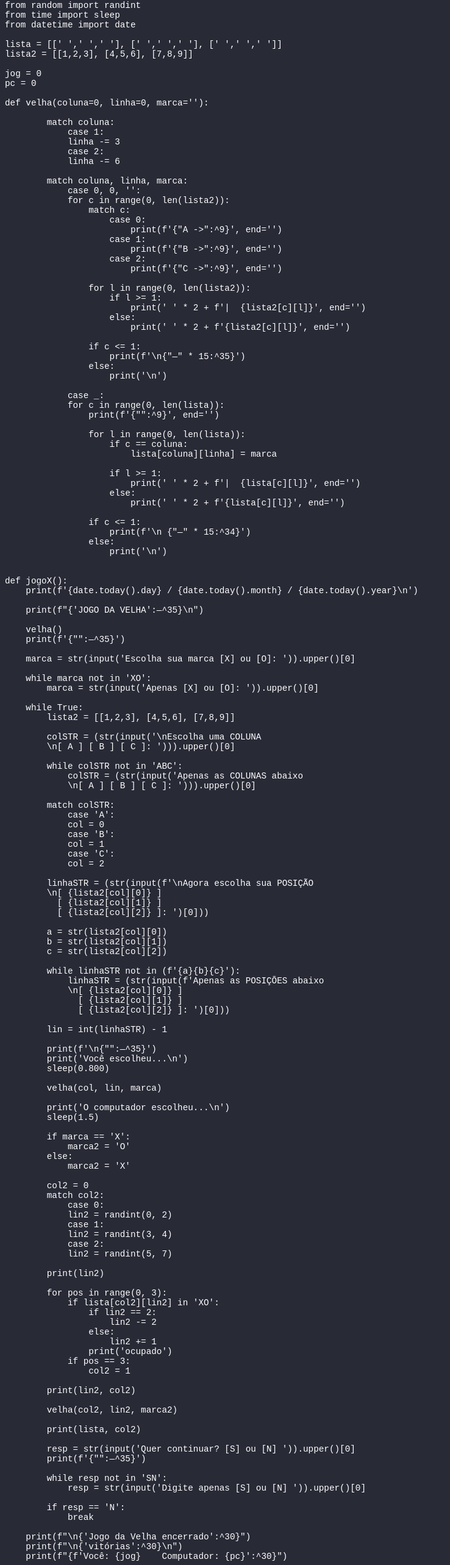
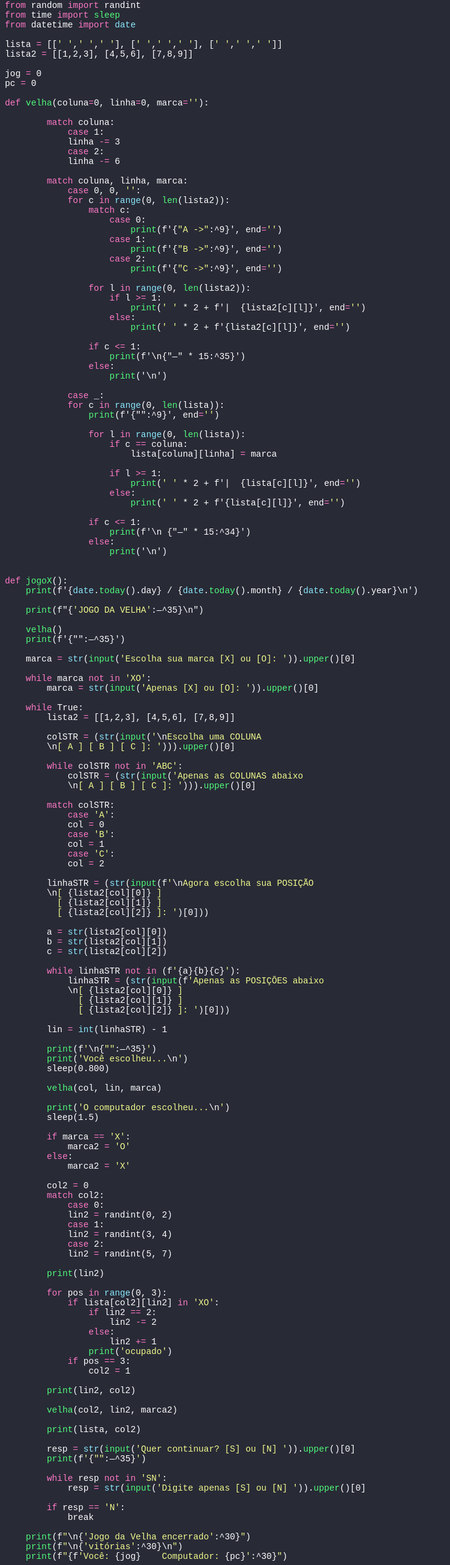
Before and after one commit to henrygoncalvess/Projetos, a plain HTML site: page jogo_velha/cod_python/cod.html in a window 1280 px wide. Shown: the part 13-2580 px from the top of the page at 61% size, without its empty margins (0-738 px from the left). Drawn offline with Linux system fonts and the light colour scheme.

Commit message:
cores no código Pyhton

```diff
--- a/jogo_velha/cod_python/cod.html
+++ b/jogo_velha/cod_python/cod.html
@@ -12,180 +12,192 @@
             font-size: 1.1em;
         }
 
-        #rosa{
+        i{
+            font-style: normal;
+        }
+
+        #r{
             color: #FF79C6;
         }
 
-        #verde{
+        #v{
             color: #50FA7B;
+        }
+
+        #a{
+            color: #8BE9FD;
+        }
+
+        #am{
+            color: #F1FA8C;
         }
     </style>
 </head>
 <body>
     <pre>
-from random import randint
-from time import sleep
-from datetime import date
+<i id="r">from</i> random <i id="r">import</i> randint
+<i id="r">from</i> time <i id="r">import</i> <i id="v">sleep</i>
+<i id="r">from</i> datetime <i id="r">import</i> <i id="a">date</i>
 
-lista = [[' ',' ',' '], [' ',' ',' '], [' ',' ',' ']]
-lista2 = [[1,2,3], [4,5,6], [7,8,9]]
+lista <i id="r">=</i> [[<i id="am">' '</i>,<i id="am">' '</i>,<i id="am">' '</i>], [<i id="am">' '</i>,<i id="am">' '</i>,<i id="am">' '</i>], [<i id="am">' '</i>,<i id="am">' '</i>,<i id="am">' '</i>]]
+lista2 <i id="r">=</i> [[1,2,3], [4,5,6], [7,8,9]]
 
-jog = 0
-pc = 0
+jog <i id="r">=</i> 0
+pc <i id="r">=</i> 0
 
-def velha(coluna=0, linha=0, marca=''):
+<i id="r">def</i> <i id="v">velha</i>(coluna<i id="r">=</i>0, linha<i id="r">=</i>0, marca<i id="r">=</i><i id="am">''</i>):
 
-        match coluna:
-            case 1:
-            linha -= 3
-            case 2:
-            linha -= 6
+        <i id="r">match</i> coluna:
+            <i id="r">case</i> 1:
+            linha <i id="r">-=</i> 3
+            <i id="r">case</i> 2:
+            linha <i id="r">-=</i> 6
 
-        match coluna, linha, marca:
-            case 0, 0, '':
-            for c in range(0, len(lista2)):
-                match c:
-                    case 0:
-                        print(f'{"A ->":^9}', end='')
-                    case 1:
-                        print(f'{"B ->":^9}', end='')
-                    case 2:
-                        print(f'{"C ->":^9}', end='')
+        <i id="r">match</i> coluna, linha, marca:
+            <i id="r">case</i> 0, 0, <i id="am">''</i>:
+            <i id="r">for</i> c<i id="r"> in </i><i id="a">range</i>(0, <i id="v">len</i>(lista2)):
+                <i id="r">match</i> c:
+                    <i id="r">case</i> 0:
+                        <i id="v">print</i>(f'{<i id="am">"A ->"</i>:^9}', end<i id="r">=</i><i id="am">''</i>)
+                    <i id="r">case</i> 1:
+                        <i id="v">print</i>(f'{<i id="am">"B ->"</i>:^9}', end<i id="r">=</i><i id="am">''</i>)
+                    <i id="r">case</i> 2:
+                        <i id="v">print</i>(f'{<i id="am">"C ->"</i>:^9}', end<i id="r">=</i><i id="am">''</i>)
 
-                for l in range(0, len(lista2)):
-                    if l >= 1:
-                        print(' ' * 2 + f'|  {lista2[c][l]}', end='')
-                    else:
-                        print(' ' * 2 + f'{lista2[c][l]}', end='')
+                <i id="r">for</i> l<i id="r"> in </i><i id="a">range</i>(0, <i id="v">len</i>(lista2)):
+                    <i id="r">if</i> l <i id="r">>=</i> 1:
+                        <i id="v">print</i>(<i id="am">' '</i> * 2 + f'|  {lista2[c][l]}', end<i id="r">=</i><i id="am">''</i>)
+                    <i id="r">else</i>:
+                        <i id="v">print</i>(<i id="am">' '</i> * 2 + f'{lista2[c][l]}', end<i id="r">=</i><i id="am">''</i>)
 
-                if c <= 1:
-                    print(f'\n{"—" * 15:^35}')
-                else:
-                    print('\n')
+                <i id="r">if</i> c <i id="r"><=</i> 1:
+                    <i id="v">print</i>(f'\n{"—" * 15:^35}')
+                <i id="r">else</i>:
+                    <i id="v">print</i>('\n')
 
-            case _:
-            for c in range(0, len(lista)):
-                print(f'{"":^9}', end='')
+            <i id="r">case</i> _:
+            <i id="r">for</i> c<i id="r"> in </i><i id="a">range</i>(0, <i id="v">len</i>(lista)):
+                <i id="v">print</i>(f'{"":^9}', end<i id="r">=</i><i id="am">''</i>)
 
-                for l in range(0, len(lista)):
-                    if c == coluna:
-                        lista[coluna][linha] = marca
+                <i id="r">for</i> l<i id="r"> in </i><i id="a">range</i>(0, <i id="v">len</i>(lista)):
+                    <i id="r">if</i> c <i id="r">==</i> coluna:
+                        lista[coluna][linha] <i id="r">=</i> marca
 
-                    if l >= 1:
-                        print(' ' * 2 + f'|  {lista[c][l]}', end='')
-                    else:
-                        print(' ' * 2 + f'{lista[c][l]}', end='')
+                    <i id="r">if</i> l <i id="r">>=</i> 1:
+                        <i id="v">print</i>(<i id="am">' '</i> * 2 + f'|  {lista[c][l]}', end<i id="r">=</i><i id="am">''</i>)
+                    <i id="r">else</i>:
+                        <i id="v">print</i>(<i id="am">' '</i> * 2 + f'{lista[c][l]}', end<i id="r">=</i><i id="am">''</i>)
 
-                if c <= 1:
-                    print(f'\n {"—" * 15:^34}')
-                else:
-                    print('\n')
+                <i id="r">if</i> c <i id="r"><=</i> 1:
+                    <i id="v">print</i>(f'\n {"—" * 15:^34}')
+                <i id="r">else</i>:
+                    <i id="v">print</i>('\n')
 
 
-def jogoX():
-    print(f'{date.today().day} / {date.today().month} / {date.today().year}\n')
+<i id="r">def</i> <i id="v">jogoX</i>():
+    <i id="v">print</i>(f'{<i id="a">date</i>.<i id="v">today</i>().day} / {<i id="a">date</i>.<i id="v">today</i>().month} / {<i id="a">date</i>.<i id="v">today</i>().year}\n')
 
-    print(f"{'JOGO DA VELHA':—^35}\n")
+    <i id="v">print</i>(f"{<i id="am">'JOGO DA VELHA'</i>:—^35}\n")
 
-    velha()
-    print(f'{"":—^35}')
+    <i id="v">velha</i>()
+    <i id="v">print</i>(f'{"":—^35}')
 
-    marca = str(input('Escolha sua marca [X] ou [O]: ')).upper()[0]
+    marca <i id="r">=</i> <i id="a">str</i>(<i id="v">input</i>(<i id="am">'Escolha sua marca [X] ou [O]: '</i>)).<i id="v">upper</i>()[0]
 
-    while marca not in 'XO':
-        marca = str(input('Apenas [X] ou [O]: ')).upper()[0]
+    <i id="r">while</i> marca <i id="r">not in </i><i id="am">'XO'</i>:
+        marca <i id="r">=</i> <i id="a">str</i>(<i id="v">input</i>(<i id="am">'Apenas [X] ou [O]: '</i>)).<i id="v">upper</i>()[0]
 
-    while True:
-        lista2 = [[1,2,3], [4,5,6], [7,8,9]]
+    <i id="r">while</i> True:
+        lista2 <i id="r">=</i> [[1,2,3], [4,5,6], [7,8,9]]
 
-        colSTR = (str(input('\nEscolha uma COLUNA
-        \n[ A ] [ B ] [ C ]: '))).upper()[0]
+        colSTR <i id="r">=</i> (<i id="a">str</i>(<i id="v">input</i>(<i id="am">'</i>\n<i id="am">Escolha uma COLUNA</i>
+        \n<i id="am">[ A ] [ B ] [ C ]: '</i>))).<i id="v">upper</i>()[0]
 
-        while colSTR not in 'ABC':
-            colSTR = (str(input('Apenas as COLUNAS abaixo
-            \n[ A ] [ B ] [ C ]: '))).upper()[0]
+        <i id="r">while</i> colSTR <i id="r">not in </i><i id="am">'ABC'</i>:
+            colSTR <i id="r">=</i> (<i id="a">str</i>(<i id="v">input</i>(<i id="am">'Apenas as COLUNAS abaixo</i>
+            \n<i id="am">[ A ] [ B ] [ C ]: '</i>))).<i id="v">upper</i>()[0]
 
-        match colSTR:
-            case 'A':
-            col = 0
-            case 'B':
-            col = 1
-            case 'C':
-            col = 2
+        <i id="r">match</i> colSTR:
+            <i id="r">case</i> <i id="am">'A'</i>:
+            col <i id="r">=</i> 0
+            <i id="r">case</i> <i id="am">'B'</i>:
+            col <i id="r">=</i> 1
+            <i id="r">case</i> <i id="am">'C'</i>:
+            col <i id="r">=</i> 2
 
-        linhaSTR = (str(input(f'\nAgora escolha sua POSIÇÃO
-        \n[ {lista2[col][0]} ]
-          [ {lista2[col][1]} ]
-          [ {lista2[col][2]} ]: ')[0]))
+        linhaSTR <i id="r">=</i> (<i id="a">str</i>(<i id="v">input</i>(f<i id="am">'</i>\n<i id="am">Agora escolha sua POSIÇÃO</i>
+        \n<i id="am">[</i> {lista2[col][0]} <i id="am">]</i>
+          <i id="am">[</i> {lista2[col][1]} <i id="am">]</i>
+          <i id="am">[</i> {lista2[col][2]} <i id="am">]: '</i>)[0]))
 
-        a = str(lista2[col][0])
-        b = str(lista2[col][1])
-        c = str(lista2[col][2])
+        a <i id="r">=</i> <i id="a">str</i>(lista2[col][0])
+        b <i id="r">=</i> <i id="a">str</i>(lista2[col][1])
+        c <i id="r">=</i> <i id="a">str</i>(lista2[col][2])
 
-        while linhaSTR not in (f'{a}{b}{c}'):
-            linhaSTR = (str(input(f'Apenas as POSIÇÕES abaixo
-            \n[ {lista2[col][0]} ]
-              [ {lista2[col][1]} ]
-              [ {lista2[col][2]} ]: ')[0]))
+        <i id="r">while</i> linhaSTR <i id="r">not in </i>(f<i id="am">'</i>{a}{b}{c}<i id="am">'</i>):
+            linhaSTR <i id="r">=</i> (<i id="a">str</i>(<i id="v">input</i>(f<i id="am">'Apenas as POSIÇÕES abaixo</i>
+            \n<i id="am">[</i> {lista2[col][0]} <i id="am">]</i>
+              <i id="am">[</i> {lista2[col][1]} <i id="am">]</i>
+              <i id="am">[</i> {lista2[col][2]} <i id="am">]: '</i>)[0]))
 
-        lin = int(linhaSTR) - 1
+        lin <i id="r">=</i> <i id="a">int</i>(linhaSTR) - 1
 
-        print(f'\n{"":—^35}')
-        print('Você escolheu...\n')
+        <i id="v">print</i>(f<i id="am">'</i>\n{<i id="am">""</i>:—^35}<i id="am">'</i>)
+        <i id="v">print</i>(<i id="am">'Você escolheu...</i>\n<i id="am">'</i>)
         sleep(0.800)
 
-        velha(col, lin, marca)
+        <i id="v">velha</i>(col, lin, marca)
 
-        print('O computador escolheu...\n')
+        <i id="v">print</i>(<i id="am">'O computador escolheu...</i>\n<i id="am">'</i>)
         sleep(1.5)
 
-        if marca == 'X':
-            marca2 = 'O'
-        else:
-            marca2 = 'X'
+        <i id="r">if</i> marca <i id="r">==</i> <i id="am">'X'</i>:
+            marca2 <i id="r">=</i> <i id="am">'O'</i>
+        <i id="r">else</i>:
+            marca2 <i id="r">=</i> <i id="am">'X'</i>
 
-        col2 = 0
-        match col2:
-            case 0:
-            lin2 = randint(0, 2)
-            case 1:
-            lin2 = randint(3, 4)
-            case 2:
-            lin2 = randint(5, 7)
+        col2 <i id="r">=</i> 0
+        <i id="r">match</i> col2:
+            <i id="r">case</i> 0:
+            lin2 <i id="r">=</i> randint(0, 2)
+            <i id="r">case</i> 1:
+            lin2 <i id="r">=</i> randint(3, 4)
+            <i id="r">case</i> 2:
+            lin2 <i id="r">=</i> randint(5, 7)
 
-        print(lin2)
+        <i id="v">print</i>(lin2)
 
-        for pos in range(0, 3):
-            if lista[col2][lin2] in 'XO':
-                if lin2 == 2:
-                    lin2 -= 2
-                else:
-                    lin2 += 1
-                print('ocupado')
-            if pos == 3:
-                col2 = 1
+        <i id="r">for</i> pos<i id="r"> in </i><i id="a">range</i>(0, 3):
+            <i id="r">if</i> lista[col2][lin2]<i id="r"> in </i><i id="am">'XO'</i>:
+                <i id="r">if</i> lin2 <i id="r">==</i> 2:
+                    lin2 <i id="r">-=</i> 2
+                <i id="r">else</i>:
+                    lin2 <i id="r">+=</i> 1
+                <i id="v">print</i>(<i id="am">'ocupado'</i>)
+            <i id="r">if</i> pos <i id="r">==</i> 3:
+                col2 <i id="r">=</i> 1
 
-        print(lin2, col2)
+        <i id="v">print</i>(lin2, col2)
 
-        velha(col2, lin2, marca2)
+        <i id="v">velha</i>(col2, lin2, marca2)
 
-        print(lista, col2)
+        <i id="v">print</i>(lista, col2)
 
-        resp = str(input('Quer continuar? [S] ou [N] ')).upper()[0]
-        print(f'{"":—^35}')
+        resp <i id="r">=</i> <i id="a">str</i>(<i id="v">input</i>(<i id="am">'Quer continuar? [S] ou [N] '</i>)).<i id="v">upper</i>()[0]
+        <i id="v">print</i>(f<i id="am">'</i>{<i id="am">""</i>:—^35}<i id="am">'</i>)
 
-        while resp not in 'SN':
-            resp = str(input('Digite apenas [S] ou [N] ')).upper()[0]
+        <i id="r">while</i> resp <i id="r">not in </i><i id="am">'SN'</i>:
+            resp <i id="r">=</i> <i id="a">str</i>(<i id="v">input</i>(<i id="am">'Digite apenas [S] ou [N] '</i>)).<i id="v">upper</i>()[0]
 
-        if resp == 'N':
+        <i id="r">if</i> resp <i id="r">==</i> <i id="am">'N'</i>:
             break
 
-    print(f"\n{'Jogo da Velha encerrado':^30}")
-    print(f"\n{'vitórias':^30}\n")
-    print(f"{f'Você: {jog}    Computador: {pc}':^30}")
+    <i id="v">print</i>(f<i id="am">"</i>\n{<i id="am">'Jogo da Velha encerrado'</i>:^30}<i id="am">"</i>)
+    <i id="v">print</i>(f<i id="am">"</i>\n{<i id="am">'vitórias'</i>:^30}\n<i id="am">"</i>)
+    <i id="v">print</i>(f<i id="am">"</i>{f<i id="am">'Você:</i> {jog}    <i id="am">Computador:</i> {pc}<i id="am">'</i>:^30}<i id="am">"</i>)
 
 
-jogoX()
+<i id="v">jogoX</i>()
     </pre>
 </body>
 </html>
```
